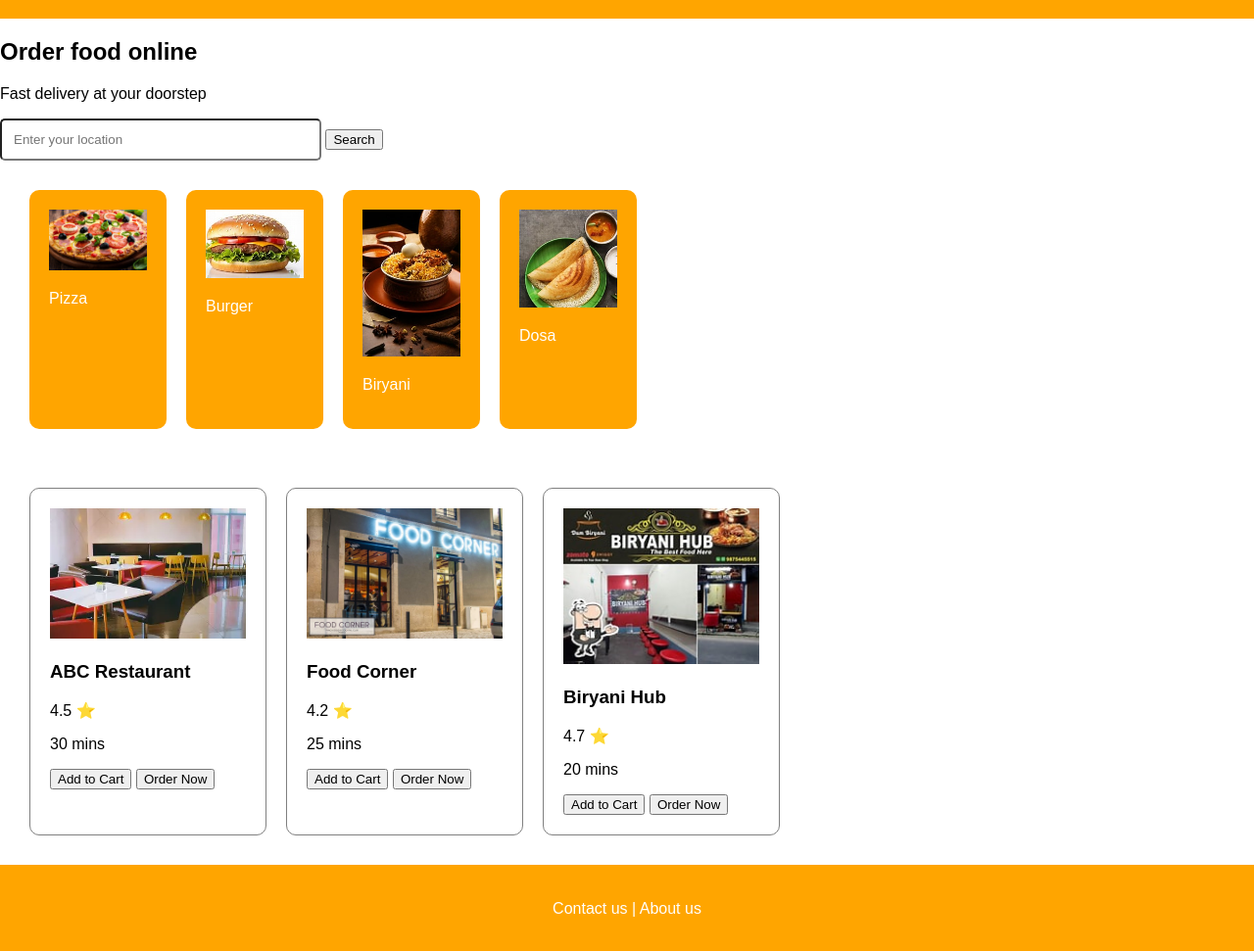
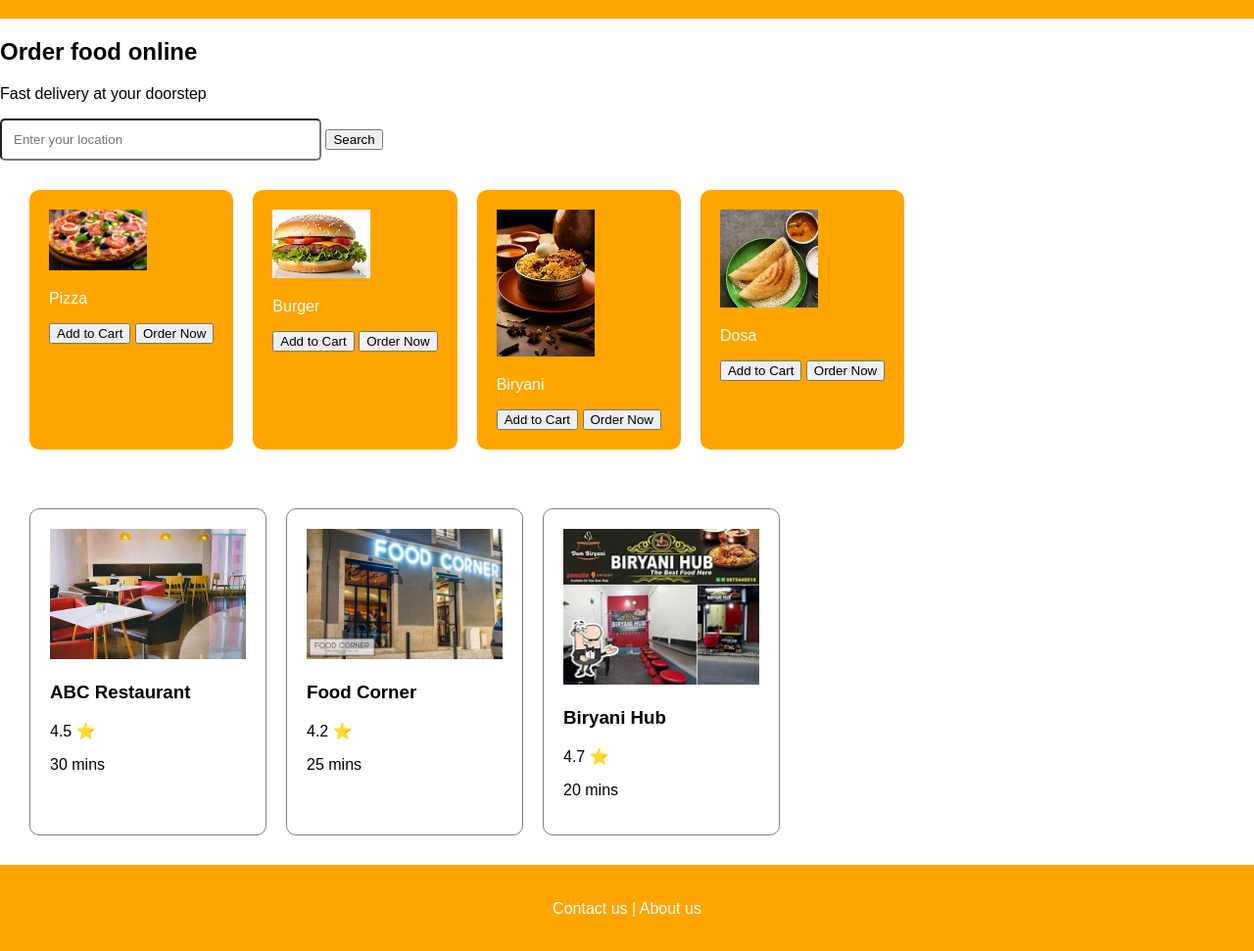
Before and after one commit to AbithaSriM/swiggy-clone, a plain HTML site: page index.html in a window 1280 px wide. Shown: the part 89-1060 px from the top of the page at 98% size. Drawn offline with Linux system fonts and the light colour scheme.

Commit message:
swiggy-clone

```diff
--- a/index.html
+++ b/index.html
@@ -27,21 +27,29 @@
     <div class="food">
         <img src="images/pizza.jpg" width="100">
         <p>Pizza</p>
+        <button>Add to Cart</button>
+        <button>Order Now</button>
     </div>
 
     <div class="food">
         <img src="images/burger.jpg" width="100">
         <p>Burger</p>
+        <button>Add to Cart</button>
+        <button>Order Now</button>
     </div>
 
     <div class="food">
         <img src="images/biryani.jpg" width="100">
         <p>Biryani</p>
+        <button>Add to Cart</button>
+        <button>Order Now</button>
     </div>
 
     <div class="food">
         <img src="images/dosa.jpg" width="100">
         <p>Dosa</p>
+        <button>Add to Cart</button>
+        <button>Order Now</button>
     </div>
 </div>
 <div class="restaurants">
@@ -50,8 +58,6 @@
         <h3>ABC Restaurant</h3>
         <p>4.5 ⭐</p>
         <p>30 mins</p>
-        <button>Add to Cart</button>
-        <button>Order Now</button>
     </div>
 
     <div class="card">
@@ -59,8 +65,6 @@
         <h3>Food Corner</h3>
         <p>4.2 ⭐</p>
         <p>25 mins</p>
-        <button>Add to Cart</button>
-        <button>Order Now</button>
     </div>
 
     <div class="card">
@@ -68,8 +72,6 @@
         <h3>Biryani Hub</h3>
         <p>4.7 ⭐</p>
         <p>20 mins</p>
-        <button>Add to Cart</button>
-        <button>Order Now</button>
     </div>
 </div>
 <footer>
```
